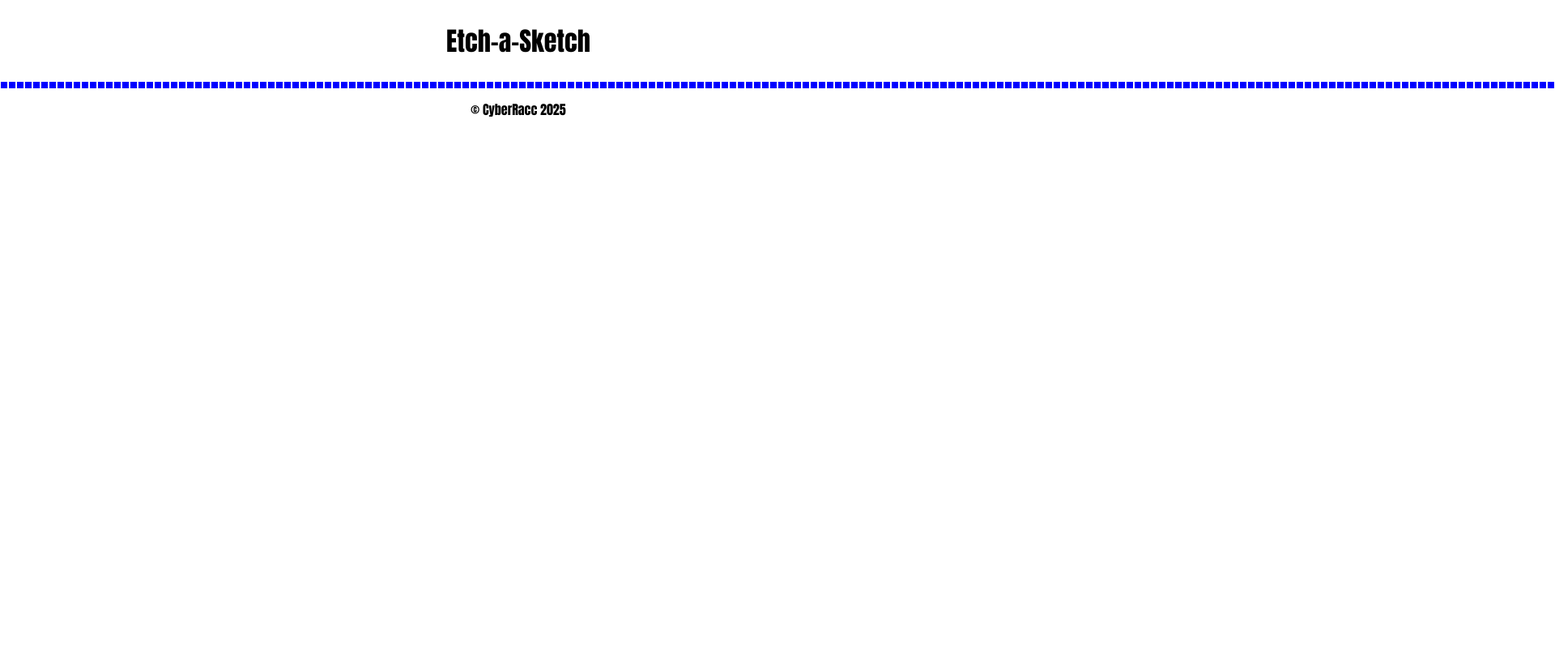
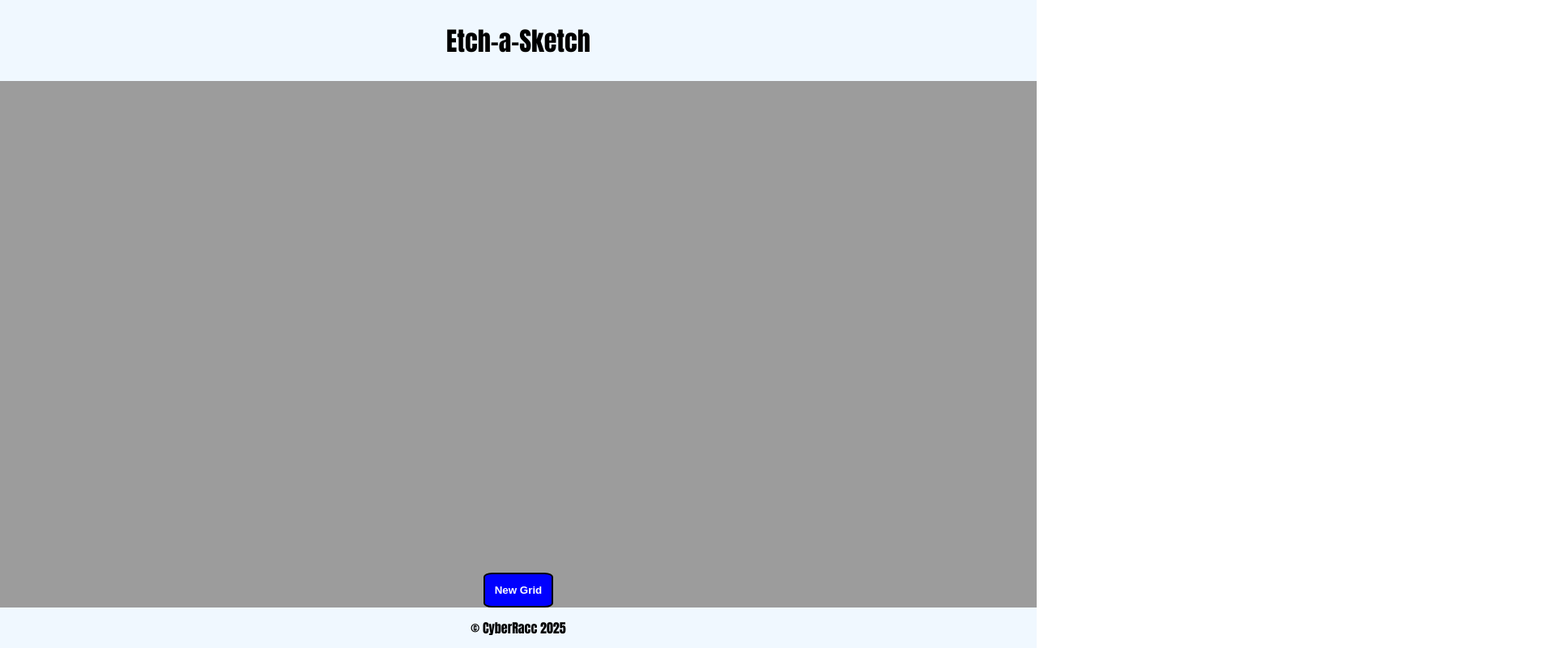
Before and after one commit to CyberRacc/etch-a-sketch-2, a plain HTML site: page index.html in a window 1280 px wide. Shown: the top 800 px of the page at 81% size, 1920 px wide, since content can reach past the window. Drawn offline with Linux system fonts and the light colour scheme.

Commit message:
refactor: clean up script, remove domcontentloaded listener, replaced with defer in html. altered styles to try to get it to work with any size grid, still a ways to go

```diff
--- a/css/styles.css
+++ b/css/styles.css
@@ -4,6 +4,10 @@
 
 body {
     margin: 0;
+    display: flex;
+    flex-direction: column;
+    justify-content: space-between;
+    height: 100vh;
 }
 
 header {
@@ -12,6 +16,7 @@ header {
     justify-content: center;
     text-align: center;
     height: 100px;
+    background-color: aliceblue;
 }
 
 footer {
@@ -20,21 +25,40 @@ footer {
     align-items: center;
     text-align: center;
     height: 50px;
+    background-color: aliceblue;
+}
+
+.content {
+    display: flex;
+    flex-direction: column;
+    justify-content: center;
+    gap: 24px;
+    align-items: center;
+    background-color: rgb(156, 156, 156);
+    height: calc(100vh - 150px);
+}
+
+.new {
+    padding: 12px;
+    color: white;
+    background-color: blue;
+    border: 2px solid black;
+    border-radius: 12%;
+    font-weight: bold;
 }
 
 .grid {
     display: flex;
-    margin: 0;
-    padding: 0;
-    width: 500px;
+    width: 75vw;
+    height: auto;
+    flex: 1 0;
 }
 
-.grid-cell {
-    margin: 1px;
-    width: 8px;
-    height: 8px;
-    background-color: blue;
-    flex-grow: 0;
-    flex-shrink: 0;
-    flex-wrap: wrap;
+.grid > div {
+    display: flex;
+    border: 1px solid black;
 }
+
+.grid > div > :nth-child(16n + 1) {
+    display: flex;
+}
--- a/index.html
+++ b/index.html
@@ -4,7 +4,7 @@
         <meta charset="UTF-8">
         <meta name="viewport" content="width=device-width, initial-scale=1.0">
         <title>Etch-a-Sketch</title>
-        <script src="js/etch-a-sketch.js"></script>
+        <script src="js/etch-a-sketch.js" defer></script>
         <link rel="stylesheet" href="css/styles.css">
     </head>
     <body>
@@ -16,6 +16,9 @@
             <div class="grid">
 
             </div>
+
+            <button class="new">New Grid</button>
+
         </div>
 
         <footer>
--- a/js/etch-a-sketch.js
+++ b/js/etch-a-sketch.js
@@ -1,21 +1,56 @@
-// 16x16 grid of squares
+// Global vars
+const grid = document.querySelector('.grid');
+const newGridButton = document.querySelector('.new');
 
-const createGrid = () => {
-    const content = document.querySelector('.content')
-    const grid = document.querySelector('.grid')
+const createGrid = (size) => {
+    console.log("Creating grid...");
 
-    console.log("Creating grid...")
-
-    for (let i = 0; i <= 16; i++) {
-        for (let i = 0; i <= 16; i++) {
+    for (let i = 0; i <= size; i++) {
+        for (let j = 0; j <= size; j++) {
             gridCell = document.createElement('div')
             gridCell.classList.add('grid-cell')
             grid.appendChild(gridCell)
         }
     }
+
+    gridEventListeners();
+    console.log('Grid created.')
+};
+
+const newGrid = () => {
+    let newSize = 0
+
+    clearGrid();
+
+    while (newSize <= 0 || newSize > 128) {
+        newSize = parseInt(prompt("Enter new grid size (128 max)"))
+    }
+
+    createGrid(newSize);
+};
+
+const clearGrid = () => {
+    console.log('Clearing grid...')
+    grid.innerHTML = '';
+
+    console.log('Grid cleared.');
 }
 
-document.addEventListener('DOMContentLoaded', () => {
-    console.log('DOM Content Loaded')
-    createGrid();
-})
+const randomValue = () => {
+    return Math.floor(Math.random() * 255)
+};
+
+const gridEventListeners = () => {
+    const cells = document.querySelectorAll('.grid-cell')
+
+    cells.forEach(cell => {
+        cell.addEventListener('mouseover', () => {
+            cell.style.background = `rgb(${randomValue()}, ${randomValue()}, ${randomValue()})`
+        });
+    });
+};
+
+// Event Listeners
+newGridButton.addEventListener('click', () => {
+    newGrid();
+});
```
